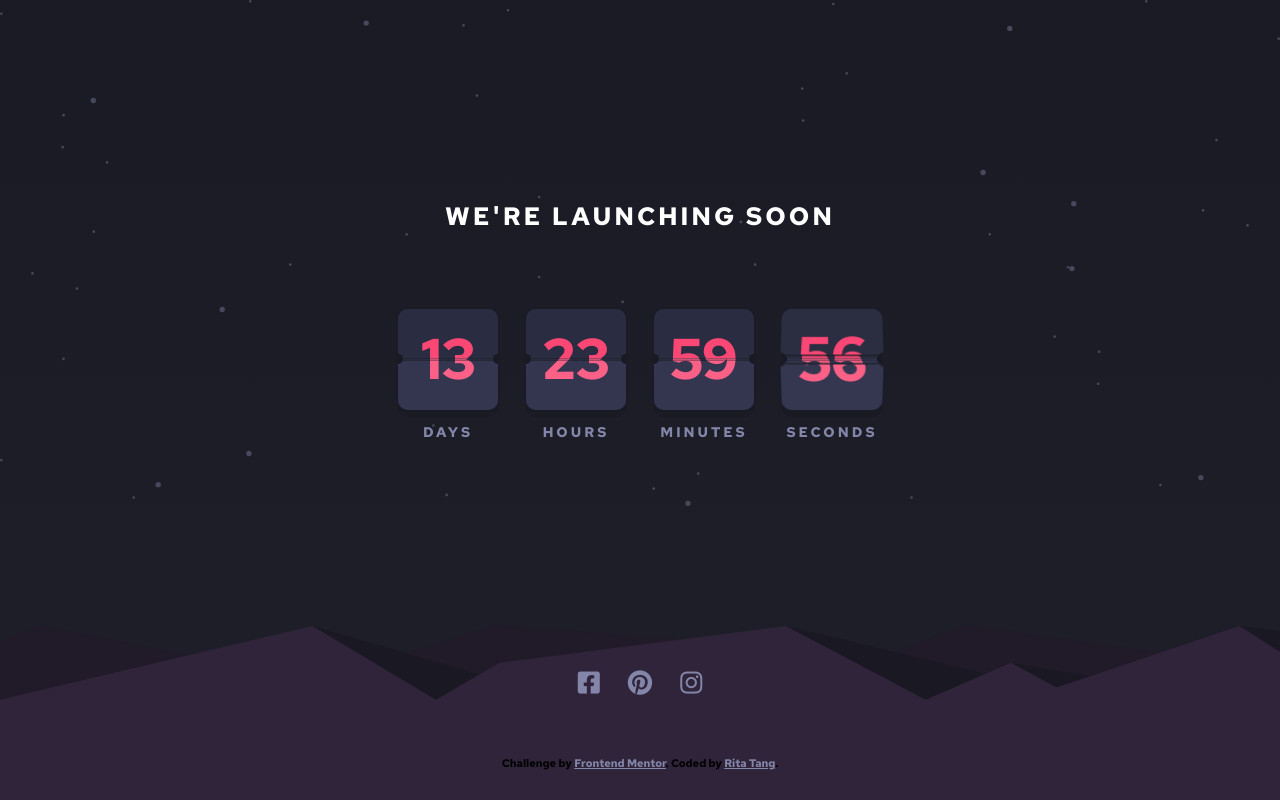
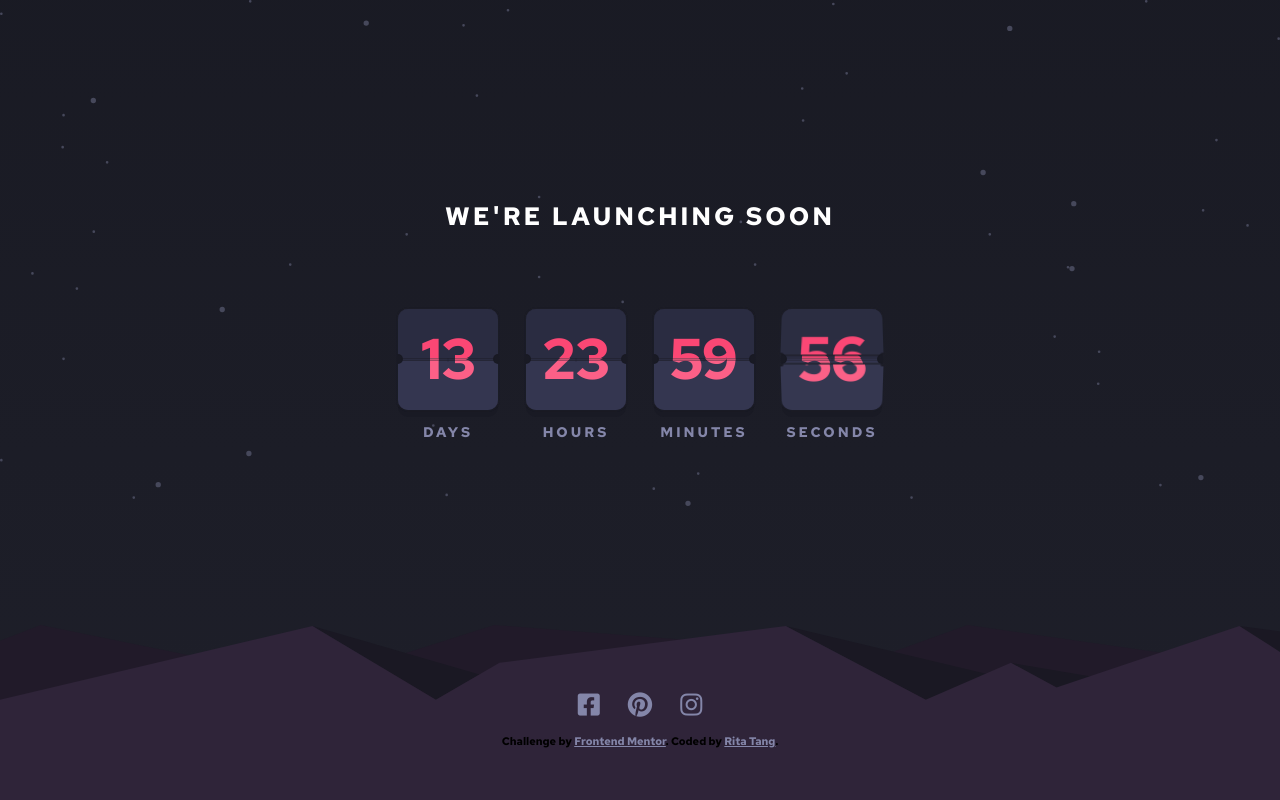
Before and after one commit to ritatanght/launch-countdown-timer, a plain HTML site: page index.html in a window 1280 px wide. Drawn offline with Linux system fonts and the light colour scheme.

Commit message:
enhance accessibility

```diff
--- a/index.html
+++ b/index.html
@@ -93,16 +93,18 @@
       </div>
     </main>
 
-    <footer class="social-links flex">
-      <a href="#"><i class="fa-brands fa-square-facebook"></i></a>
-      <a href="#"><i class="fa-brands fa-pinterest"></i></a>
-      <a href="#"><i class="fa-brands fa-instagram"></i></a>
+    <footer>
+      <div class="social-links flex">
+        <a href="#" aria-label="facebook"><i class="fa-brands fa-square-facebook"></i></a>
+        <a href="#" aria-label="pinterest"><i class="fa-brands fa-pinterest"></i></a>
+        <a href="#" aria-label="instagram"><i class="fa-brands fa-instagram"></i></a>
+      </div>
+      <div class="attribution">
+        Challenge by
+        <a href="https://www.frontendmentor.io?ref=challenge" target="_blank"
+          >Frontend Mentor</a
+        >. Coded by <a href="https://github.com/ritatanght/">Rita Tang</a>.
+      </div>
     </footer>
-    <div class="attribution">
-      Challenge by
-      <a href="https://www.frontendmentor.io?ref=challenge" target="_blank"
-        >Frontend Mentor</a
-      >. Coded by <a href="https://github.com/ritatanght/">Rita Tang</a>.
-    </div>
   </body>
 </html>
--- a/style.scss
+++ b/style.scss
@@ -348,6 +348,7 @@ main{
 }
 
 .attribution {
+    margin-top:1.5em;
     font-size: 11px;
     text-align: center;
 }
```
Also changed, not shown: style.css, 1 other file.
